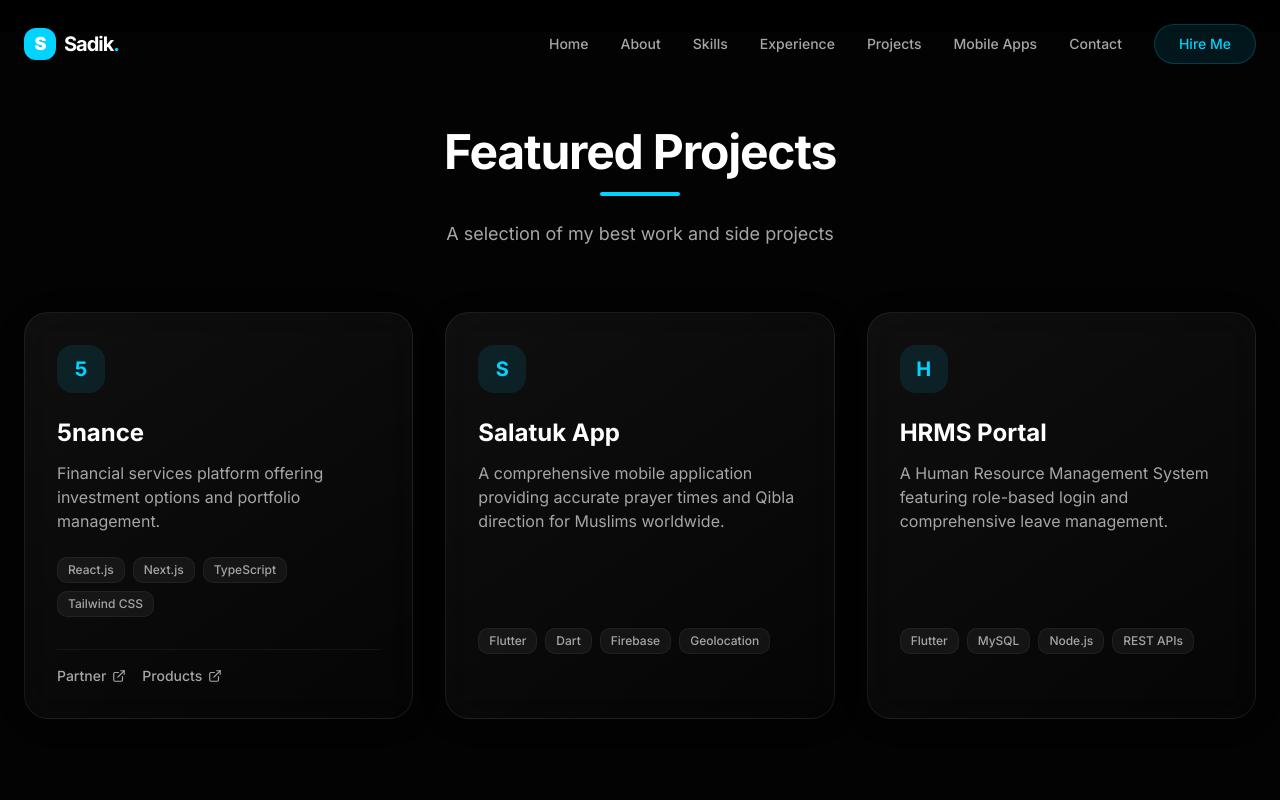
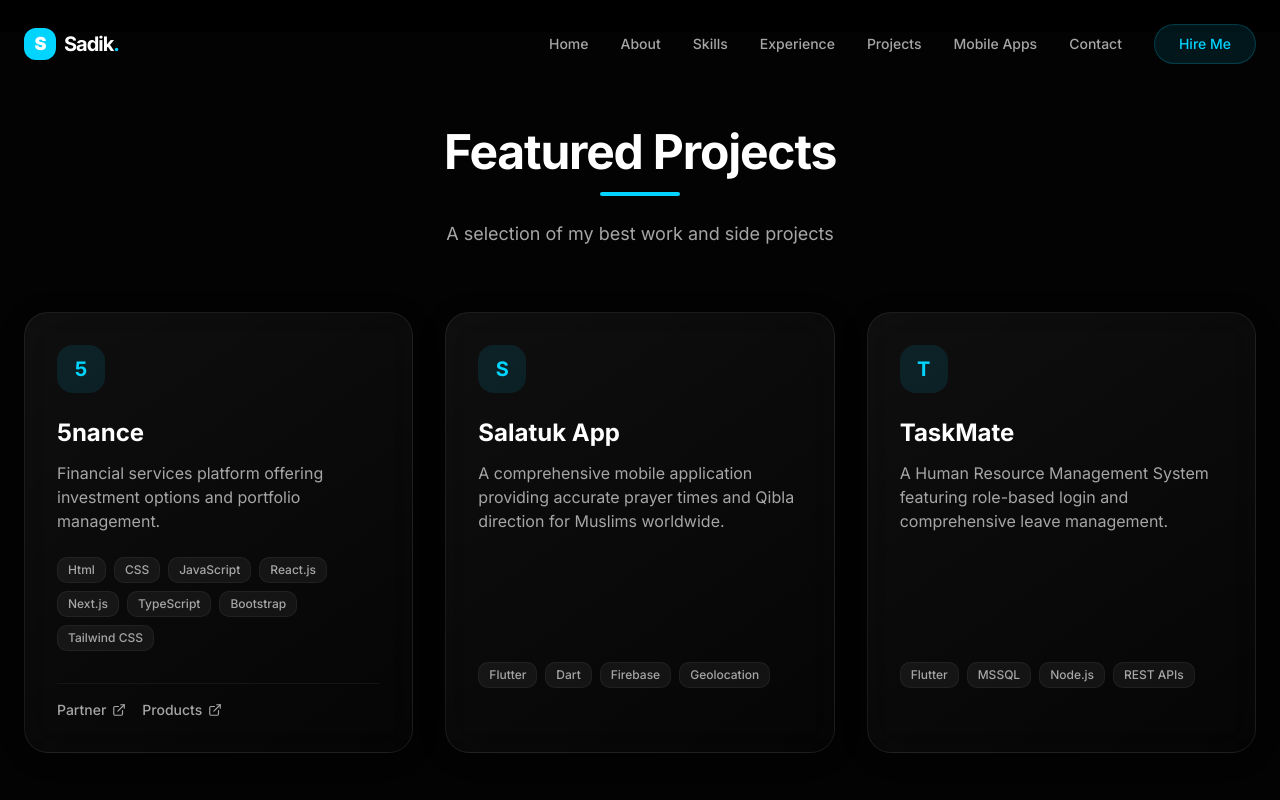
Before and after one commit to sadik0786/myportfolio, a Next.js app: page /projects in a window 1280 px wide. Shown: the top 800 px of the page. Built offline with nearby package versions, Linux system fonts and the light colour scheme.

Commit message:
info update

```diff
--- a/src/data/portfolio.ts
+++ b/src/data/portfolio.ts
@@ -4,19 +4,19 @@ export const portfolioData = {
   hero: {
     name: "Sadik Ali",
     role: "Senior Frontend Developer",
-    experience: "4.5+ Years Experience",
+    experience: "6.10+ Years Experience",
     description: "Building world-class, premium digital experiences with modern web technologies.",
-    coreTech: ["React.js", "Next.js", "TypeScript", "Flutter"],
+    coreTech: ["HTML", "CSS", "JavaScript", "React.js", "Next.js", "TypeScript", "Flutter"],
   },
   about: {
-    summary: "Passionate Senior Frontend Developer with over 4.5 years of experience in building highly scalable, responsive, and performant web applications. I specialize in the React ecosystem (Next.js, React.js) and TypeScript, focusing on crafting pixel-perfect, premium user interfaces that provide exceptional user experiences.",
+    summary: "Passionate Senior Frontend Developer with over 6.10 years of experience in building highly scalable, responsive, and performant web applications. I specialize in the React ecosystem (Next.js, React.js) and TypeScript, focusing on crafting pixel-perfect, premium user interfaces that provide exceptional user experiences.",
     objective: "My goal is to leverage my expertise in modern frontend technologies to build innovative, world-class products. I thrive in challenging environments where I can solve complex problems, contribute to architectural decisions, and create visually stunning, accessible applications.",
   },
   skills: {
     Frontend: ["React.js", "Next.js", "TypeScript", "JavaScript", "HTML5", "CSS3"],
     UI: ["Material UI", "Bootstrap", "Tailwind CSS", "Framer Motion"],
     Mobile: ["Flutter"],
-    Backend: ["Node.js", "PHP", "Rest Api"],
+    Backend: ["Node.js", "Rest Api"],
     Database: ["MySQL", "MongoDB", "Supabase", "Firebase", "PostgreSQL"],
     Tools: ["Git", "GitHub", "VS Code"],
   },
@@ -55,7 +55,7 @@ export const portfolioData = {
       id: 1,
       title: "5nance",
       description: "Financial services platform offering investment options and portfolio management.",
-      tech: ["React.js", "Next.js", "TypeScript", "Tailwind CSS"],
+      tech: ["Html", "CSS", "JavaScript", "React.js", "Next.js", "TypeScript", "Bootstrap", "Tailwind CSS"],
       links: [
         { label: "Partner", url: "https://partner.5nance.com" },
         { label: "Products", url: "https://products.5nance.com/login" }, // Added generic domain since products.com was listed, assumed 5nance products
@@ -71,14 +71,14 @@ export const portfolioData = {
     },
     {
       id: 3,
-      title: "HRMS Portal",
+      title: "TaskMate",
       description: "A Human Resource Management System featuring role-based login and comprehensive leave management.",
-      tech: ["Flutter", "MySQL", "Node.js", "REST APIs"],
+      tech: ["Flutter", "MSSQL", "Node.js", "REST APIs"],
       links: [],
     },
   ],
   achievements: [
-    { label: "Years Experience", value: 4, suffix: ".5+" },
+    { label: "Years Experience", value: 6, suffix: ".10+" },
     { label: "Projects Completed", value: 20, suffix: "+" },
     { label: "Satisfied Clients", value: 15, suffix: "+" },
     { label: "Code Commits", value: 5000, suffix: "+" },
```
